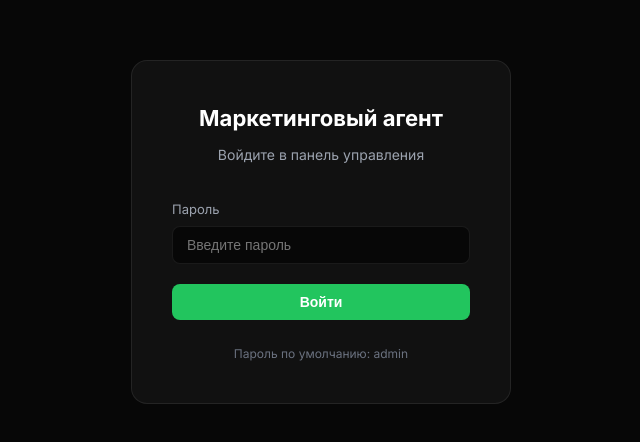
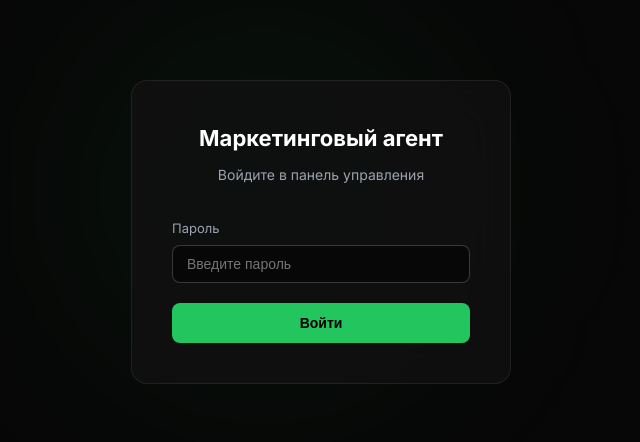
Before and after one commit to GERED36/tg-ads-optimizer, a React (Vite) app in the folder dashboard/: page /login in a window 1280 px wide. Shown: the part 168-610 px from the top of the page, without its empty margins (319-959 px from the left). Built offline with nearby package versions, Linux system fonts and the light colour scheme.

Commit message:
refactor: restyle Login with glass card and blur background

```diff
--- a/dashboard/src/pages/Login.tsx
+++ b/dashboard/src/pages/Login.tsx
@@ -1,5 +1,7 @@
 import { useState } from 'react'
+import { motion } from 'framer-motion'
 import { login } from '../api/client'
+import GlowButton from '../components/GlowButton'
 
 interface LoginProps {
   onLogin: () => void
@@ -28,12 +30,26 @@ export default function Login({ onLogin }: LoginProps) {
   return (
     <div style={{
       minHeight: '100vh', display: 'flex', alignItems: 'center', justifyContent: 'center',
-      background: 'var(--bg-primary)',
+      background: 'var(--bg-primary)', position: 'relative', overflow: 'hidden',
     }}>
       <div style={{
-        background: 'var(--bg-card)', borderRadius: 'var(--radius-lg)',
-        padding: 40, border: '1px solid var(--border)', width: 380, maxWidth: '90%',
-      }}>
+        position: 'absolute', top: '20%', left: '30%',
+        width: 400, height: 400, borderRadius: '50%',
+        background: 'rgba(34,197,94,.06)', filter: 'blur(100px)',
+      }} />
+      <motion.div
+        initial={{ opacity: 0, scale: .97 }}
+        animate={{ opacity: 1, scale: 1 }}
+        transition={{ duration: .4 }}
+        style={{
+          background: 'rgba(17,17,17,.8)', backdropFilter: 'blur(24px)',
+          WebkitBackdropFilter: 'blur(24px)',
+          borderRadius: 'var(--radius-lg)',
+          border: '1px solid var(--glass-border)',
+          padding: 40, width: 380, maxWidth: '90%',
+          position: 'relative',
+        }}
+      >
         <div style={{ textAlign: 'center', marginBottom: 32 }}>
           <h1 style={{ fontSize: 22, fontWeight: 700, marginBottom: 8 }}>Маркетинговый агент</h1>
           <p style={{ fontSize: 14, color: 'var(--text-secondary)' }}>Войдите в панель управления</p>
@@ -52,34 +68,31 @@ export default function Login({ onLogin }: LoginProps) {
               autoFocus
               style={{
                 width: '100%', padding: '10px 14px', fontSize: 14,
-                background: 'var(--bg-primary)', border: '1px solid var(--border)',
+                background: 'var(--bg-primary)', border: '1px solid var(--glass-border)',
                 color: 'var(--text-primary)', borderRadius: 'var(--radius-sm)',
                 outline: 'none', boxSizing: 'border-box',
+                transition: 'border-color var(--transition)',
               }}
+              onFocus={e => e.currentTarget.style.borderColor = 'rgba(255,255,255,.2)'}
+              onBlur={e => e.currentTarget.style.borderColor = ''}
             />
           </div>
 
           {error && (
-            <div style={{ color: '#ff6b6b', fontSize: 13, marginBottom: 16, textAlign: 'center' }}>
+            <motion.div
+              initial={{ opacity: 0, y: -8 }}
+              animate={{ opacity: 1, y: 0 }}
+              style={{ color: '#ef4444', fontSize: 13, marginBottom: 16, textAlign: 'center' }}
+            >
               {error}
-            </div>
+            </motion.div>
           )}
 
-          <button type="submit" disabled={loading} style={{
-            width: '100%', padding: '10px 0', fontSize: 14, fontWeight: 600,
-            background: loading ? 'var(--accent-secondary)' : 'var(--accent-primary)',
-            color: '#fff', border: 'none', borderRadius: 'var(--radius-sm)',
-            cursor: loading ? 'default' : 'pointer', opacity: loading ? .7 : 1,
-            transition: 'opacity .15s',
-          }}>
+          <GlowButton disabled={loading} style={{ width: '100%', justifyContent: 'center' }}>
             {loading ? 'Вход...' : 'Войти'}
-          </button>
+          </GlowButton>
         </form>
-
-        <p style={{ fontSize: 12, color: 'var(--text-muted)', textAlign: 'center', marginTop: 24 }}>
-          Пароль по умолчанию: admin
-        </p>
-      </div>
+      </motion.div>
     </div>
   )
 }
```
